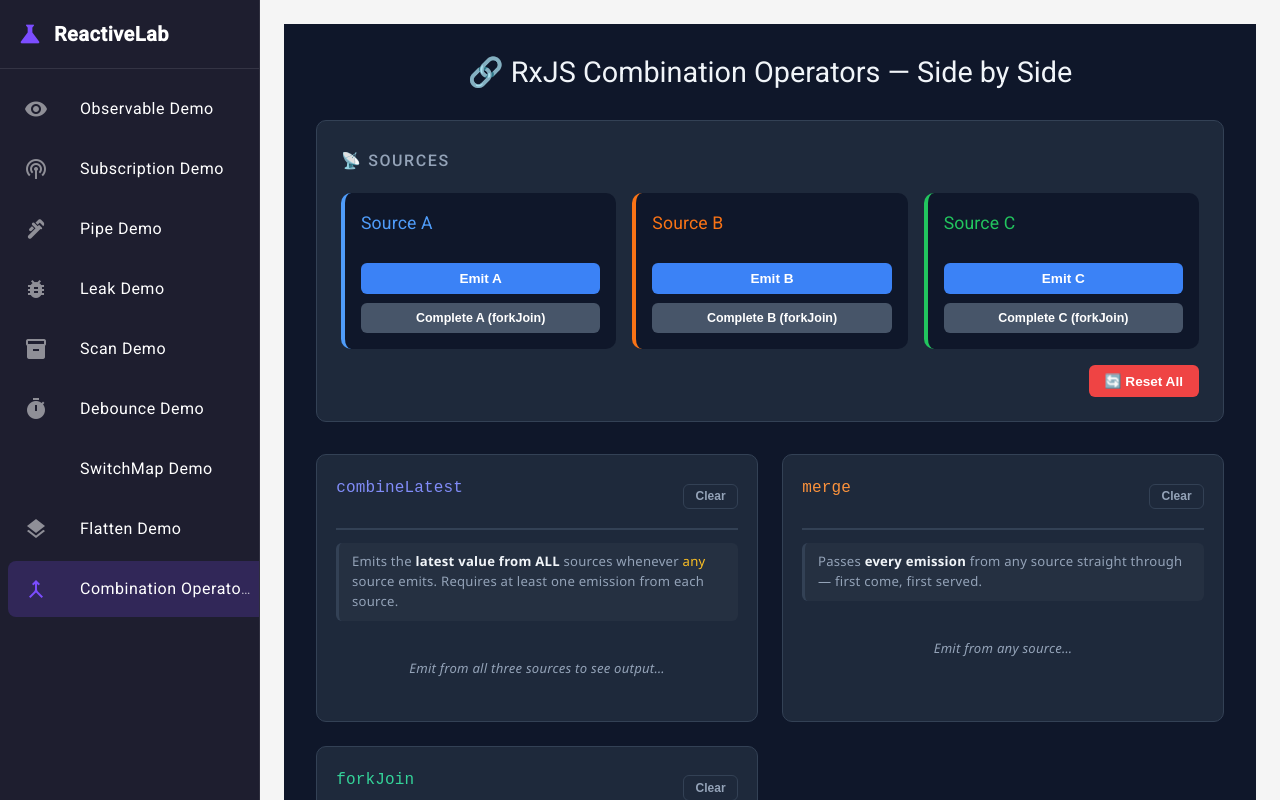
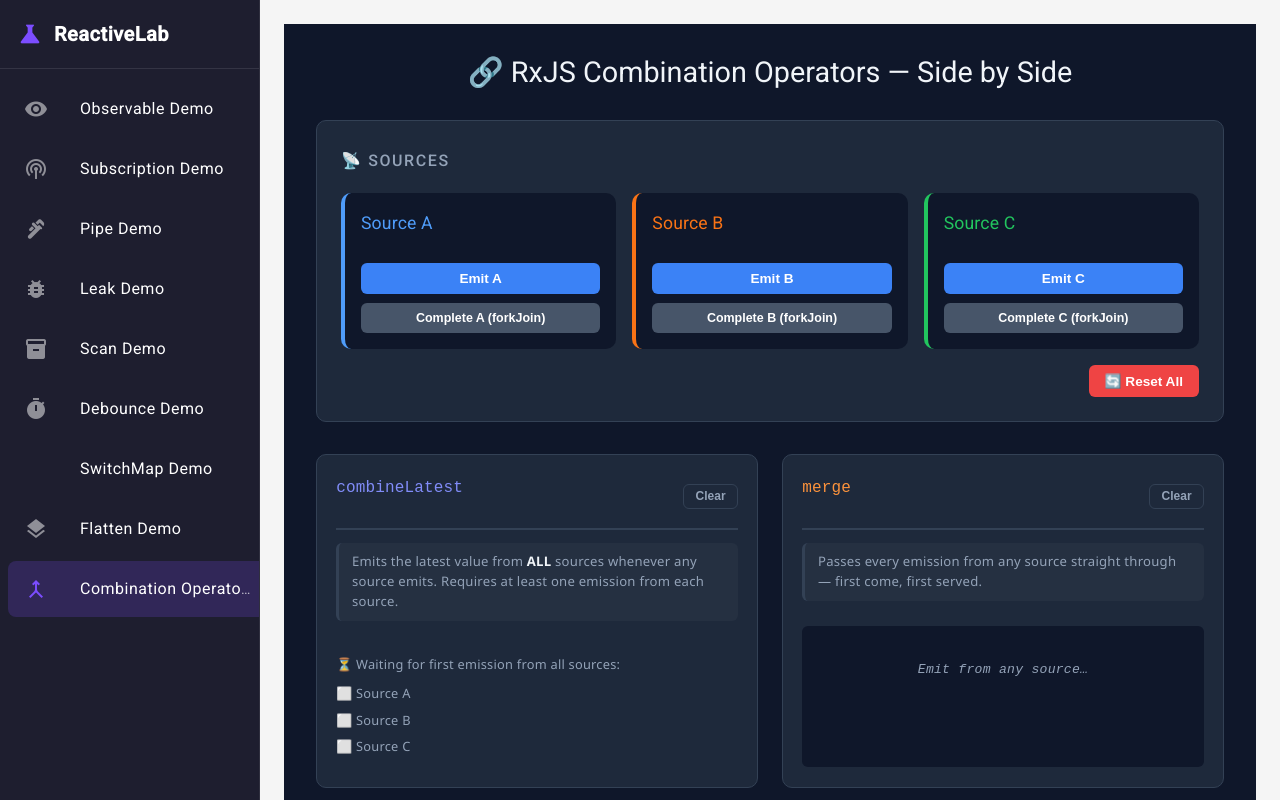
Before and after one commit to DebjaniGh/reactive-lab, an Angular app: page /combine-demo in a window 1280 px wide. Built offline with nearby package versions, Linux system fonts and the light colour scheme.

Commit message:
Refactor combine-demo template to use control flow syntax, add waiting indicator for combineLatest showing which sources need first emission with checkmark status tracking

```diff
--- a/src/app/features/combine-demo/combine-demo.component.html
+++ b/src/app/features/combine-demo/combine-demo.component.html
@@ -1,44 +1,31 @@
 <div class="demo-wrapper">
-
   <h1>🔗 RxJS Combination Operators — Side by Side</h1>
 
-  <!-- ── Source Controls ─────────────────────────────── -->
+  <!-- ── Sources ── -->
   <section class="sources">
     <h2>📡 Sources</h2>
     <div class="source-row">
 
-      <!-- Source A -->
       <div class="source-card source-a">
         <h3>Source A</h3>
-        <button (click)="emitA()" class="btn emit">Emit A</button>
-        <button
-          (click)="completeA()"
-          class="btn complete"
-          [disabled]="forkACompleted">
+        <button class="btn emit" (click)="emitA()">Emit A</button>
+        <button class="btn complete" (click)="completeA()" [disabled]="forkACompleted">
           {{ forkACompleted ? '✅ Completed' : 'Complete A (forkJoin)' }}
         </button>
       </div>
 
-      <!-- Source B -->
       <div class="source-card source-b">
         <h3>Source B</h3>
-        <button (click)="emitB()" class="btn emit">Emit B</button>
-        <button
-          (click)="completeB()"
-          class="btn complete"
-          [disabled]="forkBCompleted">
+        <button class="btn emit" (click)="emitB()">Emit B</button>
+        <button class="btn complete" (click)="completeB()" [disabled]="forkBCompleted">
           {{ forkBCompleted ? '✅ Completed' : 'Complete B (forkJoin)' }}
         </button>
       </div>
 
-      <!-- Source C -->
       <div class="source-card source-c">
         <h3>Source C</h3>
-        <button (click)="emitC()" class="btn emit">Emit C</button>
-        <button
-          (click)="completeC()"
-          class="btn complete"
-          [disabled]="forkCCompleted">
+        <button class="btn emit" (click)="emitC()">Emit C</button>
+        <button class="btn complete" (click)="completeC()" [disabled]="forkCCompleted">
           {{ forkCCompleted ? '✅ Completed' : 'Complete C (forkJoin)' }}
         </button>
       </div>
@@ -46,109 +33,128 @@
     </div>
 
     <div class="global-actions">
-      <button (click)="reset()" class="btn reset">🔄 Reset All</button>
+      <button class="btn reset" (click)="reset()">🔄 Reset All</button>
     </div>
   </section>
 
-  <!-- ── Operator Panels ──────────────────────────────── -->
-  <section class="panels">
+  <!-- ── Panels ── -->
+  <div class="panels">
 
     <!-- combineLatest -->
     <div class="panel">
       <div class="panel-header combine-latest-header">
         <h3>combineLatest</h3>
-        <button (click)="clearLog('combineLatest')" class="btn clear">Clear</button>
+        <button class="btn clear" (click)="clearLog('combineLatest')">Clear</button>
       </div>
 
-      <div class="explanation">
-        Emits the <strong>latest value from ALL</strong> sources
-        whenever <em>any</em> source emits.
+      <p class="explanation">
+        Emits the latest value from <strong>ALL</strong> sources
+        whenever any source emits.
         Requires at least one emission from each source.
+      </p>
+
+      <!--  waiting indicator -->
+      @if (!hasEmittedA || !hasEmittedB || !hasEmittedC) {
+        <div class="waiting-indicator">
+          <p>⏳ Waiting for first emission from all sources:</p>
+          <ul>
+            <li [class.ready]="hasEmittedA">
+              {{ hasEmittedA ? '✅' : '⬜' }} Source A
+            </li>
+            <li [class.ready]="hasEmittedB">
+              {{ hasEmittedB ? '✅' : '⬜' }} Source B
+            </li>
+            <li [class.ready]="hasEmittedC">
+              {{ hasEmittedC ? '✅' : '⬜' }} Source C
+            </li>
+          </ul>
         </div>
-
-      <div class="log-box" *ngIf="combineLatestLog.length; else noEmit">
-        <div
-          class="log-entry"
-          *ngFor="let entry of combineLatestLog">
+      } @else {
+        <div class="log-box">
+          @if (combineLatestLog.length === 0) {
+            <p class="empty-state">Emit from any source to see output…</p>
+          } @else {
+            @for (entry of combineLatestLog; track $index) {
+              <div class="log-entry">
                 <span class="timestamp">{{ entry.timestamp }}</span>
                 <span class="value">{{ entry.value }}</span>
               </div>
+            }
+          }
         </div>
-      <ng-template #noEmit>
-        <div class="empty-state">
-          Emit from all three sources to see output…
-        </div>
-      </ng-template>
+      }
+      <!-- 🆕 END -->
+
     </div>
 
-    <!-- merge -->
+    <!-- merge — UNCHANGED from your original [2] -->
     <div class="panel">
       <div class="panel-header merge-header">
         <h3>merge</h3>
-        <button (click)="clearLog('merge')" class="btn clear">Clear</button>
+        <button class="btn clear" (click)="clearLog('merge')">Clear</button>
       </div>
 
-      <div class="explanation">
-        Passes <strong>every emission</strong> from any source
+      <p class="explanation">
+        Passes every emission from any source
         straight through — first come, first served.
-      </div>
+      </p>
 
-      <div class="log-box" *ngIf="mergeLog.length; else noEmitMerge">
-        <div
-          class="log-entry"
-          *ngFor="let entry of mergeLog">
+      <div class="log-box">
+        @if (mergeLog.length === 0) {
+          <p class="empty-state">Emit from any source…</p>
+        } @else {
+          @for (entry of mergeLog; track $index) {
+            <div class="log-entry">
               <span class="timestamp">{{ entry.timestamp }}</span>
               <span class="value">{{ entry.value }}</span>
             </div>
+          }
+        }
       </div>
-      <ng-template #noEmitMerge>
-        <div class="empty-state">Emit from any source…</div>
-      </ng-template>
     </div>
 
-    <!-- forkJoin -->
+    <!-- forkJoin — UNCHANGED from your original [2] -->
     <div class="panel">
       <div class="panel-header fork-join-header">
         <h3>forkJoin</h3>
-        <button (click)="clearLog('forkJoin')" class="btn clear">Clear</button>
+        <button class="btn clear" (click)="clearLog('forkJoin')">Clear</button>
       </div>
 
-      <div class="explanation">
-        Waits for <strong>all sources to complete</strong>,
-        then emits only the <em>last value</em> of each.
+      <p class="explanation">
+        Waits for all sources to <em>complete</em>,
+        then emits only the last value of each.
         Great for parallel HTTP calls.
-      </div>
+      </p>
 
-      <!-- completion status indicators -->
       <div class="fork-status-row">
-        <span [class]="forkACompleted ? 'badge done' : 'badge pending'">
+        <span class="badge" [class.done]="forkACompleted" [class.pending]="!forkACompleted">
           A {{ forkACompleted ? '✅' : '⏳' }}
         </span>
-        <span [class]="forkBCompleted ? 'badge done' : 'badge pending'">
+        <span class="badge" [class.done]="forkBCompleted" [class.pending]="!forkBCompleted">
           B {{ forkBCompleted ? '✅' : '⏳' }}
         </span>
-        <span [class]="forkCCompleted ? 'badge done' : 'badge pending'">
+        <span class="badge" [class.done]="forkCCompleted" [class.pending]="!forkCCompleted">
           C {{ forkCCompleted ? '✅' : '⏳' }}
         </span>
       </div>
 
-      <div class="fork-status-msg" [class.done]="forkJoinDone">
+      <p class="fork-status-msg" [class.done]="forkJoinDone">
         {{ forkJoinStatus }}
-      </div>
+      </p>
 
-      <div class="log-box" *ngIf="forkJoinLog.length">
-        <div
-          class="log-entry"
-          *ngFor="let entry of forkJoinLog">
+      <div class="log-box">
+        @for (entry of forkJoinLog; track $index) {
+          <div class="log-entry">
             <span class="timestamp">{{ entry.timestamp }}</span>
             <span class="value">{{ entry.value }}</span>
           </div>
+        }
       </div>
     </div>
 
-  </section>
+  </div>
 
-  <!-- ── Quick Reference ──────────────────────────────── -->
+  <!-- ── Reference Table — UNCHANGED from your original [2] ── -->
   <section class="reference">
     <h2>📖 Quick Reference</h2>
     <table>
--- a/src/app/features/combine-demo/combine-demo.component.scss
+++ b/src/app/features/combine-demo/combine-demo.component.scss
@@ -207,6 +207,33 @@
   &.done { color: #4ade80; }
 }
 
+.waiting-indicator {
+  padding: 0.5rem 0;
+
+  p {
+    font-size: 0.8rem;
+    color: #94a3b8;
+    margin: 0 0 0.4rem;
+  }
+
+  ul {
+    list-style: none;
+    padding: 0;
+    margin: 0;
+
+    li {
+      font-size: 0.8rem;
+      padding: 0.2rem 0;
+      color: #94a3b8;
+      transition: color 0.2s ease;
+
+      &.ready {
+        color: #e2e8f0;
+      }
+    }
+  }
+}
+
 // ── Reference Table ───────────────────────────────────────
 .reference {
   background: $bg-card;
--- a/src/app/features/combine-demo/combine-demo.component.ts
+++ b/src/app/features/combine-demo/combine-demo.component.ts
@@ -21,6 +21,11 @@
   styleUrls: ['./combine-demo.component.scss']
 })
 export class CombinationOperatorsComponent implements OnDestroy {
+
+  // ── combineLatest readiness tracking ──
+  hasEmittedA = false;
+  hasEmittedB = false;
+  hasEmittedC = false;
 
   // ── Sources ──────────────────────────────────────────────
   private sourceA$ = new Subject<string>();
@@ -119,6 +124,7 @@
 
   // ── Emit buttons ──────────────────────────────────────────
   emitA(): void {
+    this.hasEmittedA = true;
     const val = `A${++this.counterA}`;
     this.sourceA$.next(val);
     // also push to forkJoin source if not completed
@@ -126,12 +132,14 @@
   }
 
   emitB(): void {
+    this.hasEmittedB = true;
     const val = `B${++this.counterB}`;
     this.sourceB$.next(val);
     if (!this.forkBCompleted) this.forkB$.next(val);
   }
 
   emitC(): void {
+    this.hasEmittedC = true;
     const val = `C${++this.counterC}`;
     this.sourceC$.next(val);
     if (!this.forkCCompleted) this.forkC$.next(val);
@@ -184,6 +192,10 @@
     this.forkBCompleted   = false;
     this.forkCCompleted   = false;
 
+    this.hasEmittedA = false;
+    this.hasEmittedB = false;
+    this.hasEmittedC = false;
+
     // Step 4: Re-wire all subscriptions
     this.setupCombineLatest();
     this.setupMerge();
```
Lines whose indentation alone changed are shown as unchanged.
